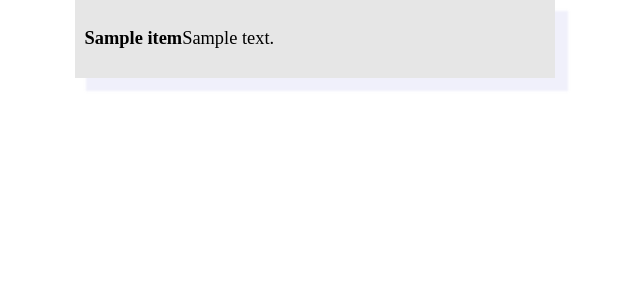
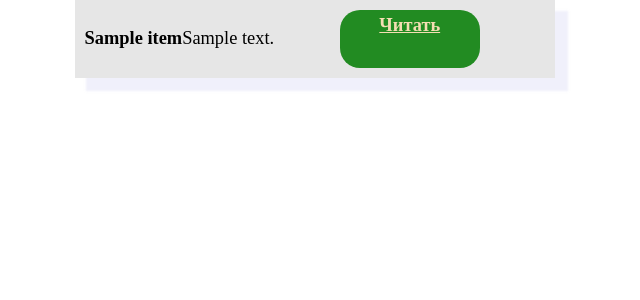
Before and after one commit to korchizhinskiy/portfolio, a Django app: template blog/templates/blog/index.html in a window 1280 px wide. Shown: the part 124-424 px from the top of the page, without its empty margins (325-965 px from the left). Run offline with Django 4.2, Linux system fonts and the light colour scheme; the template is opened without the code that fills it: most values are stand-ins (such as "Sample title", 1, 10 or a date in 2020).

Commit message:
Add truncate to content and form url path

```diff
--- a/blog/templates/blog/index.html
+++ b/blog/templates/blog/index.html
@@ -25,7 +25,8 @@
   {% for item in blog %}
   <div class="content_item">
     <p class="content_item_title">{{ item.title }}</p>
-    <p class="content_item_content">{{ item.content }}</p>
+    <p class="content_item_content">{{ item.content|truncatewords:100 }}</p>
+    <a class="content_item_button" href="{{item.get_absolute_url}}">Читать</a>
   </div>
   {% endfor %}
 </section>
```
